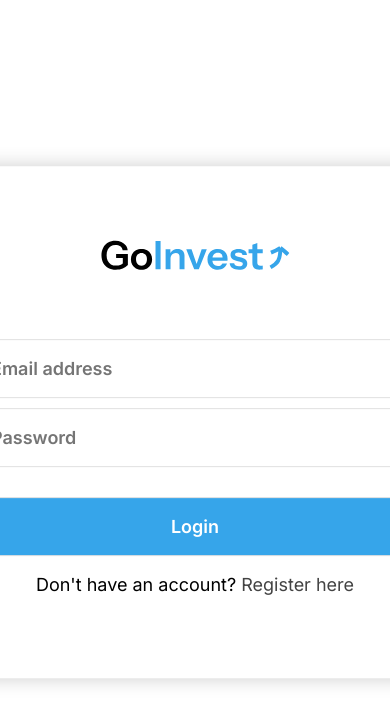
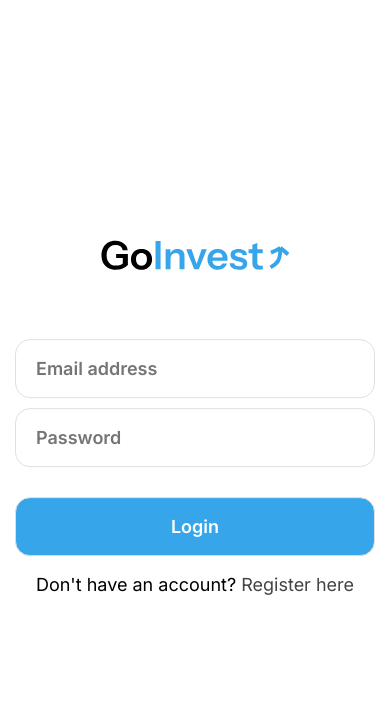
Before and after one commit to SamiAbar30/GoInvest, a Flask app: page / in a window 390 px wide; the page is wider, and only the part inside the window is pictured. Shown: the top 724 px of that part. Run offline with Flask 3, Linux system fonts and the light colour scheme.

Commit message:
minor fixes

```diff
--- a/app.py
+++ b/app.py
@@ -93,9 +93,11 @@ def dashboard():
 @login_required
 def view_post(post_id):
     post = db.query(Post).filter_by(id=post_id).first()
+    comments = db.query(Comment).filter_by(post_id=post_id).order_by(Comment.date.desc()).all()
     if not post:
         return redirect(url_for("dashboard"))
 
+    post.comments = comments
     for c in post.comments:
         c.time_ago = time_ago(c.date)
 
--- a/static/style/header.css
+++ b/static/style/header.css
@@ -7,6 +7,7 @@ body {
     flex-direction: row;
     width: 100%;
     justify-content: space-between;
+    flex-wrap: wrap;
     align-items: center;
     max-width: 1500px;
     width: 100%;
@@ -14,6 +15,7 @@ body {
     margin-top: 25px;
 }
 .navbar-logo {
+    margin-left: 15px;
     width: 190px;
 }
 .searchbar {
@@ -22,6 +24,7 @@ body {
     display: flex;
     justify-content: space-between;
     align-items: center;
+    margin: 0 15px;
 }
 .searchbar img {
     margin-right: 30px;
@@ -36,7 +39,7 @@ body {
     outline: none;
     width: 100%;
     max-width: 310px;
-    min-width: 100px;
+    min-width: 80px;
 }
 .navbar-menu {
     display: flex;
--- a/static/style/login.css
+++ b/static/style/login.css
@@ -86,3 +86,19 @@
     font-family: 'Inter';
     font-size: 20px;
 }
+@media (max-width: 580px) {
+    .form-container {
+        width: 100%;
+        box-shadow: none;
+    }
+    .form-elements {
+        width: 100%;
+        min-width: unset;
+        padding: 0;
+
+    }
+    .form-elements input, .form-elements button {
+        margin-left: 15px;
+        margin-right: 15px;
+    }
+}
```
Also changed, not shown: static/style/view-post.css (+18 -0 lines), 1 other file.
